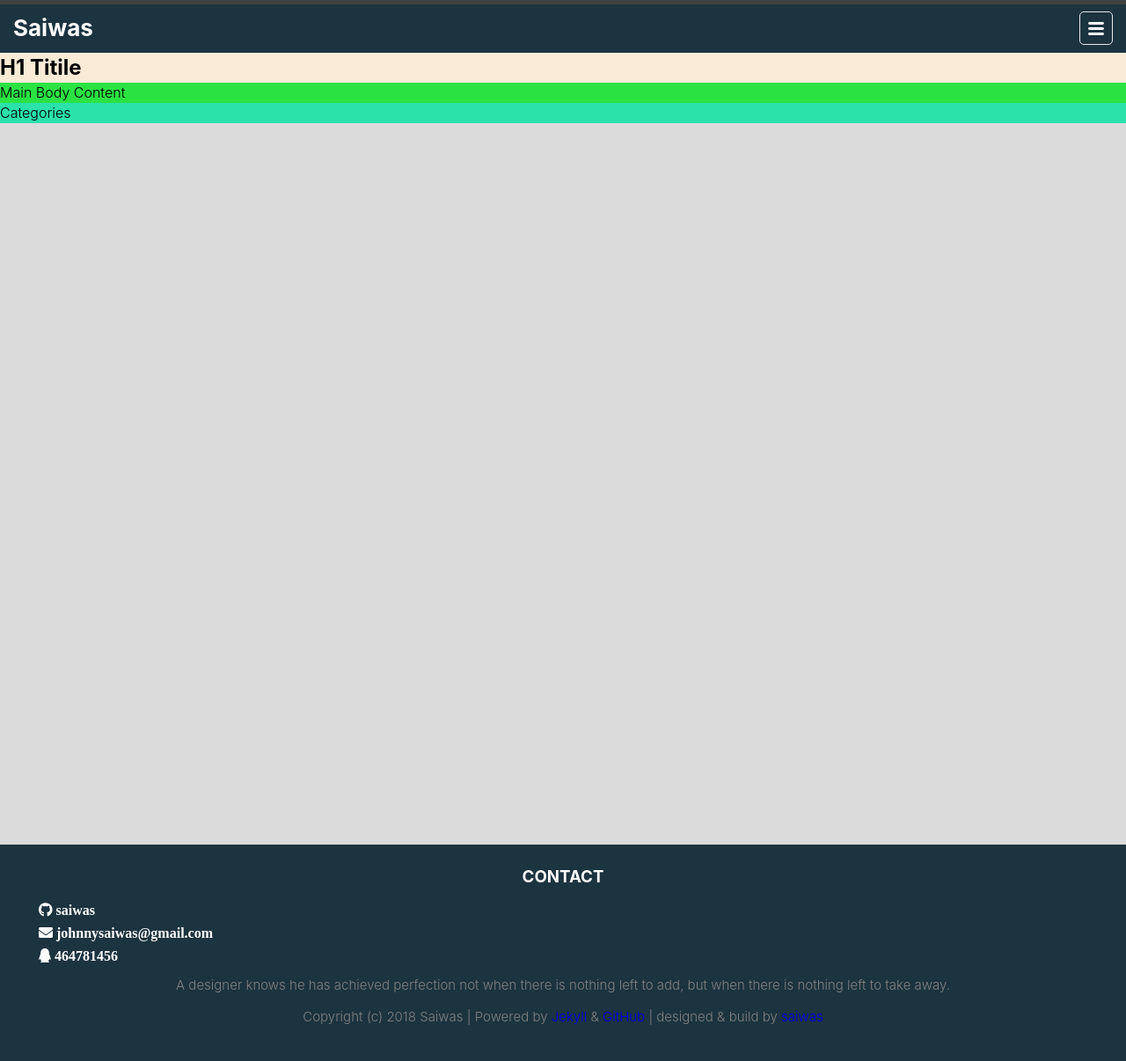
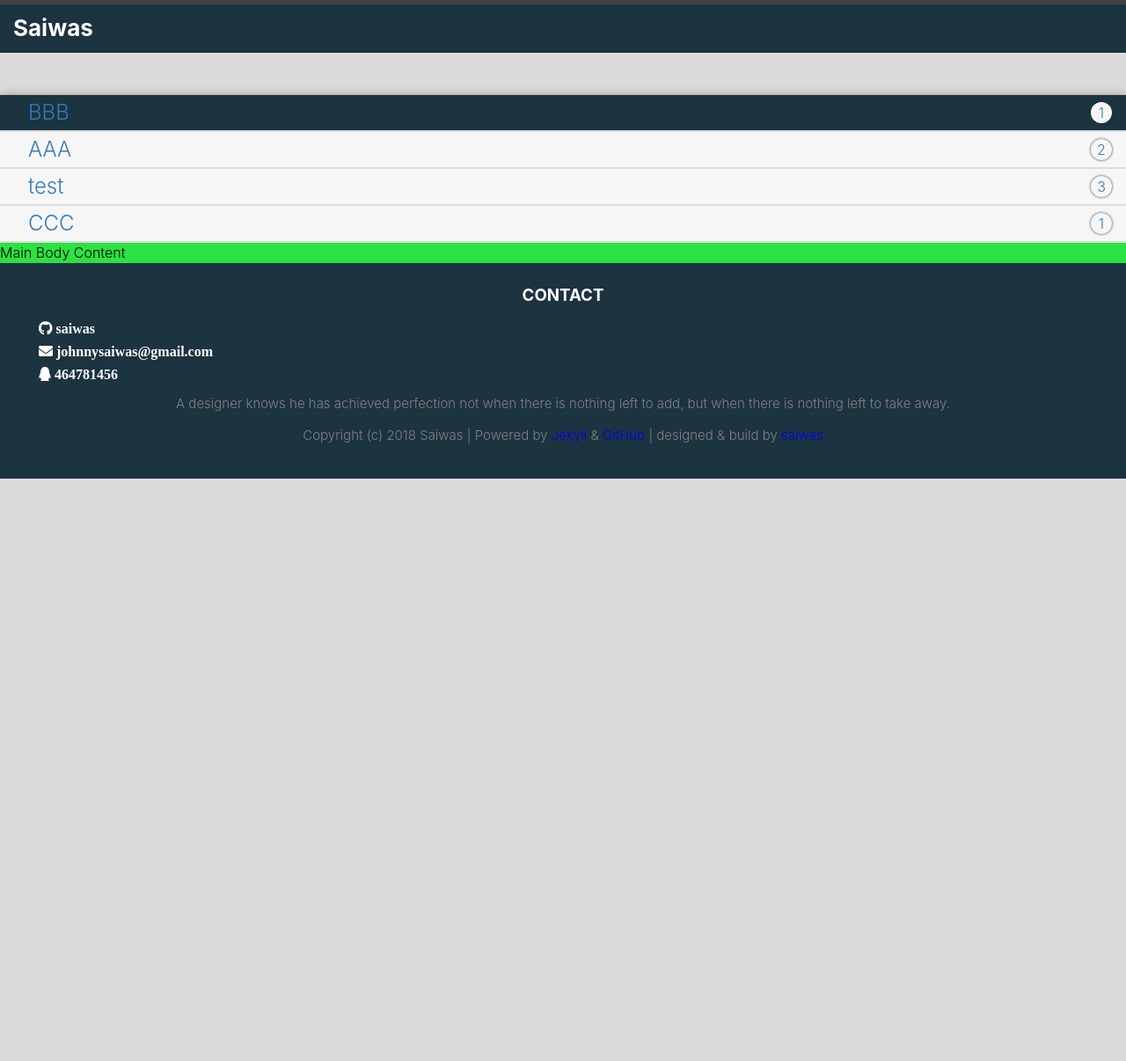
Before and after one commit to saiwas/blog, a Jekyll site: the page built from index.md, in a window 1280 px wide. Shown: the whole page at 88% size. Built offline with Jekyll 4.4.1, drawn with Linux system fonts in a browser that asks for light colours; nearby versions of some CDN libraries; after the commit the page ends 900 px from its top, so only the background shows below that.

Commit message:
Add categories component

```diff
--- /dev/null
+++ b/_includes/categories.html
@@ -0,0 +1,10 @@
+<ul>
+  {% assign idx = 0 %} {% for category in site.categories %}
+  <li {% if idx==0 %} class="current" {% endif %} data-show="{{ category | first }}">
+    <a href="javascript:void(0)">
+      {{ category | first }}
+      <span class="category-cnt">{{ category | last | size }}</span>
+    </a>
+  </li>
+  {% assign idx = idx | plus: 1 %} {% endfor %}
+</ul>
--- a/_layouts/default.html
+++ b/_layouts/default.html
@@ -6,12 +6,13 @@
 		<header id="site-header" role="banner">
 			{% include header.html %}
 		</header>
-		<section class="container">
-			<h1 class="page-title">H1 Titile</h1>
-			<main class="main-content">
+		<section class="main">
+			<aside id="categories">
+				{% include categories.html %}
+			</aside>
+			<main id="main-content">
 				Main Body Content
 			</main>
-			<aside class="categories">Categories</aside>
 		</section>
 		<footer id="footer">
 				{% include footer.html %}
--- a/_sass/_layout.scss
+++ b/_sass/_layout.scss
@@ -1,3 +1,4 @@
 @import "layout/base";
 @import "layout/header";
+@import "layout/categories";
 @import "layout/footer";
--- a/_sass/layout/_base.scss
+++ b/_sass/layout/_base.scss
@@ -1,63 +1,45 @@
-.site {
-  width: 100%;
-  height: 100vh;
-  border: 2px dotted blue;
-  display: grid;
-  grid-template-areas:
-    "header"
-    "title"
-    "main"
-    "sidebar"
-    "footer"
-  ;
-  @media only screen and (min-width: 765px) {
-      grid-template-columns: 2% 3fr 1fr 2%;
-      grid-template-rows: 50px 150px 1fr 1fr 50px;
-      grid-gap: 20px 30px;
-      grid-template-areas:
-      "header header header header"
-      ". title title ."
-      ". main categories ."
-      ". main . ."
-      "footer footer footer footer"
-    ;
-  }
+$base_color: #1c3340;
+a {
+    text-decoration: none;
+    &:hover {
+        text-decoration: underline;
+    }
 }
 
 #site-header {
-  background-color: #1c3340;
-  border-top: 5px solid #424242;
-  min-height: 55px;
+    background-color: $base_color;
+    border-top: 5px solid #424242;
+    min-height: 55px;
 }
 
 #footer {
-  background-color: #1c3340;
-  color: white;
-  padding: 1.5rem;
+    background-color: $base_color;
+    color: white;
+    padding: 1.5rem;
 }
 
-.container {
-  min-height: 100vh;
+#main-content {
+    background-color: rgb(43, 226, 67);
+    grid-area: main;
 }
 
-a {
-  text-decoration: none;
-  &:hover {
-    text-decoration: underline;
-  }
+#categories {
+    background-color: #F6F6F6;
+    margin-top: 3rem;
+    padding: 0;
+    font-size: 1.5em;
+    box-shadow: 0 0 10px #999;
+    li {
+        line-height: 2.5rem;
+        border-bottom: 2px solid #DDDDDD;
+        padding-left: 2rem;
+    }
+    a {
+        color: #337ab7;
+    }
 }
 
 .page-title {
-  background-color: antiquewhite;
-  grid-area: title;
+    background-color: antiquewhite;
+    grid-area: title;
 }
-
-.main-content {
-  background-color: rgb(43, 226, 67);
-  grid-area: main;
-}
-
-.categories {
-  background-color: rgb(43, 226, 171);
-  grid-area: categories;
-}
--- /dev/null
+++ b/_sass/layout/_categories.scss
@@ -0,0 +1,16 @@
+.current {
+    background-color: $base_color;
+}
+
+.category-cnt {
+    background-color: #F6F6F6;
+    box-shadow: 0 0 3px #1C3340;
+    border-radius: 50%;
+    float: right;
+    margin-right: 1rem;
+    margin-top: 0.5rem;
+    font-size: 1rem;
+    text-align: center;
+    line-height: 1.5rem;
+    width: 1.5rem;
+}
--- a/_sass/layout/_header.scss
+++ b/_sass/layout/_header.scss
@@ -19,6 +19,7 @@
     width: 36px;
     text-align: center;
     line-height: 40px;
+    display: none;
     input {
         display: none;
     }
```
Lines whose indentation alone changed are shown as unchanged.
